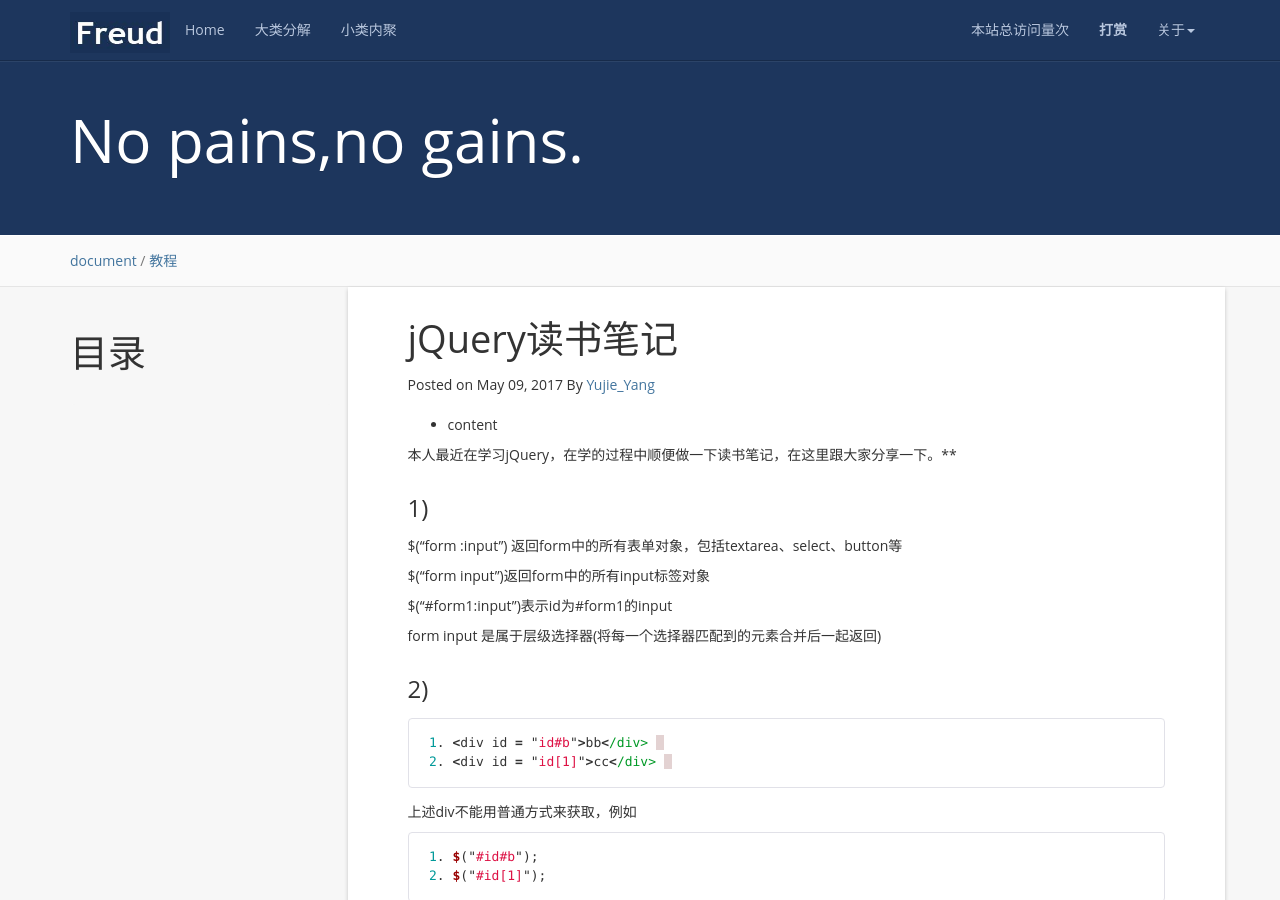
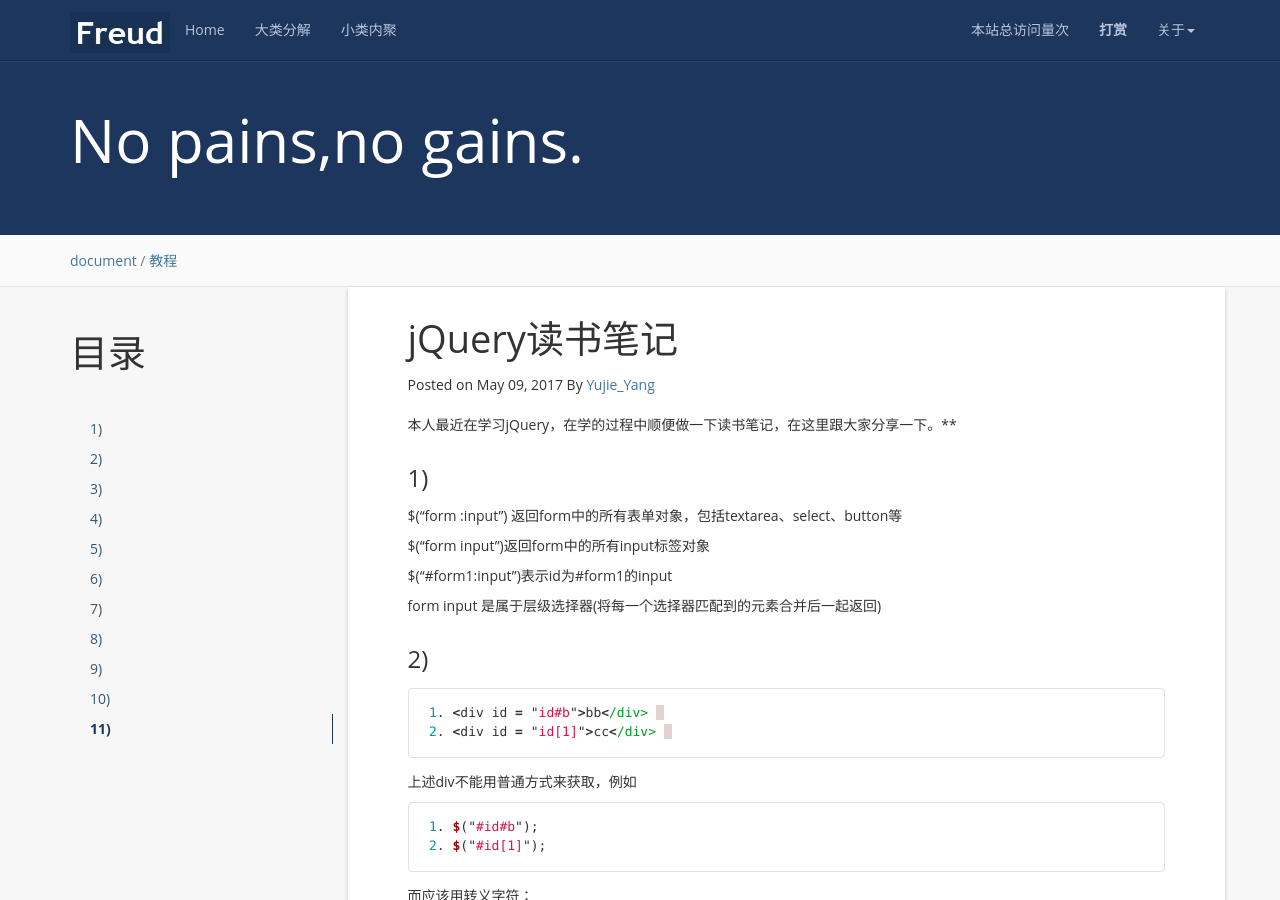
Before and after one commit to OKCthouder/Yujie_Yang, a Jekyll site: the page built from _posts/2017-2-1-jQuery_note.md, in a window 1280 px wide and 900 px high. Built offline with Jekyll 4.4.1, drawn with Linux system fonts in a browser that asks for light colours; nearby versions of some CDN libraries; comment, search, counter and statistics services are not loaded; some of the changed lines change nothing that is shown.

Commit message:
2017-5-24 21:20:22

```diff
--- a/_config.yml
+++ b/_config.yml
@@ -29,11 +29,11 @@
 gems: [jekyll-paginate]
 FB:
   comments :
-    provider :
+    provider : duoshuo
     duoshuo:
-        short_name :
+        short_name : luoyan35714
     disqus :
-        short_name :
+        short_name : freudkang
     # facebook :
     #   appid : 123
     #   num_posts: 5
--- a/_posts/2017-2-1-jQuery_note.md
+++ b/_posts/2017-2-1-jQuery_note.md
@@ -10,11 +10,8 @@
 tag: 教程
 ---
 
-
-
 * content
-
-  {:toc}
+{:toc}
 
 
 
```
